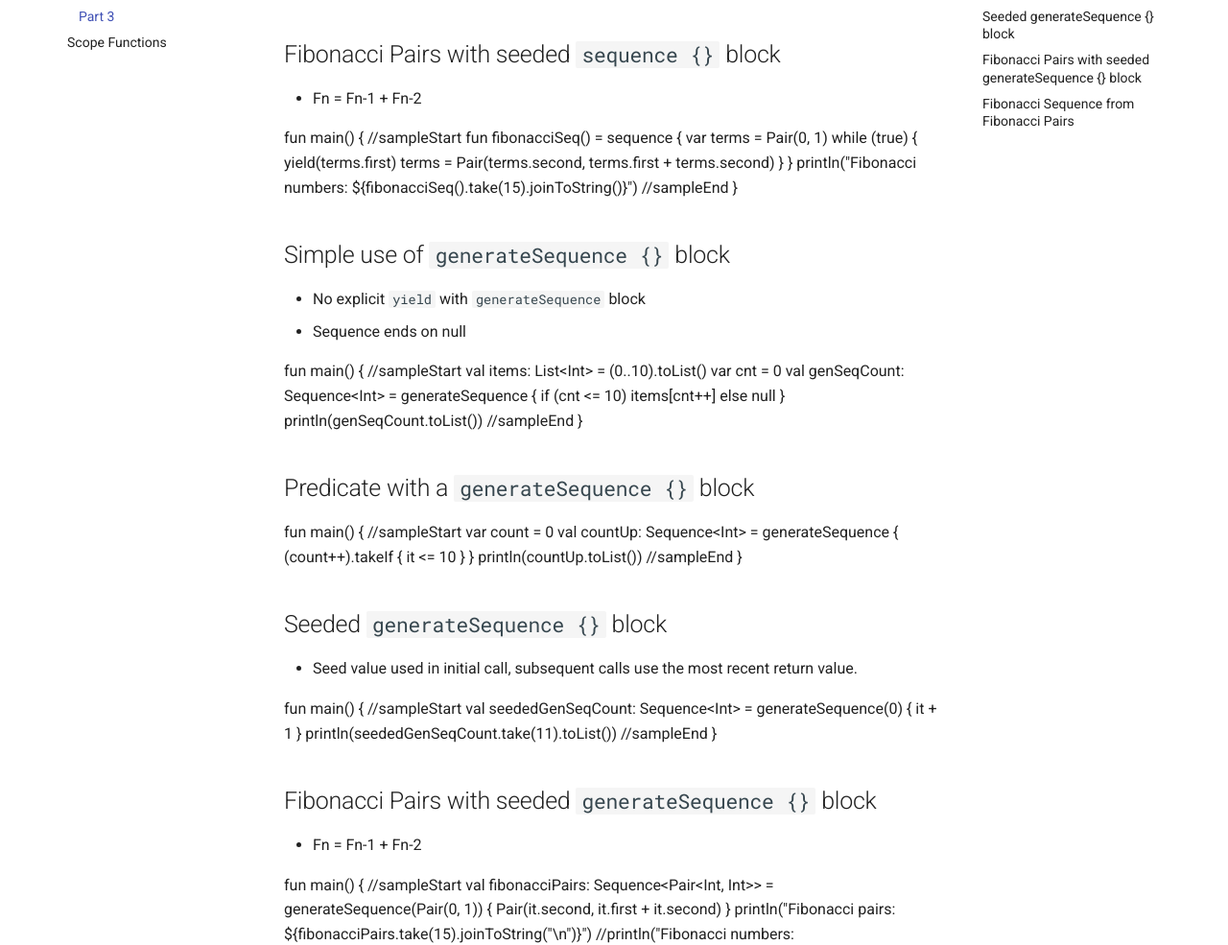
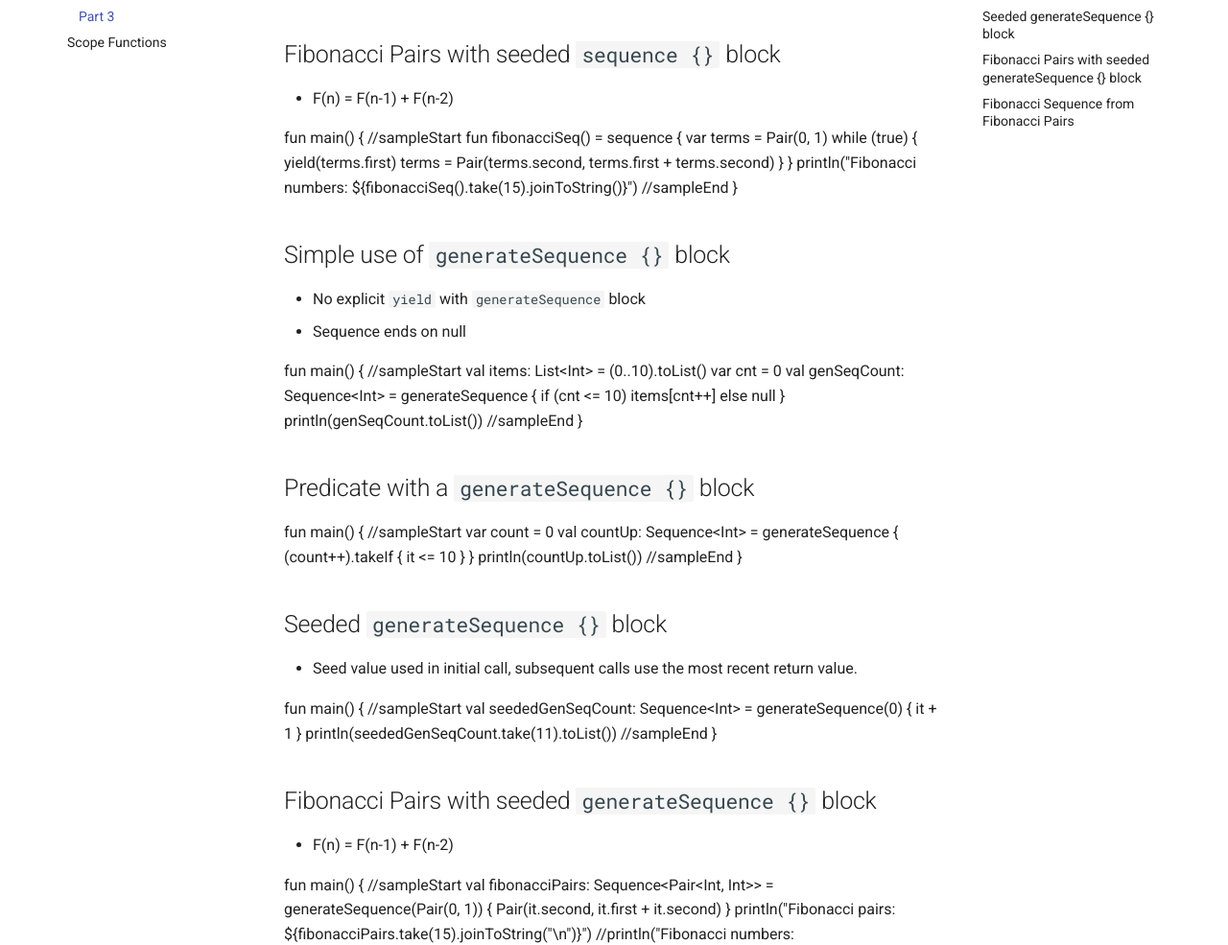
Before and after one commit to athenian-programming/kotlin-highlights, an MkDocs documentation site: the page built from docs/sequences3.md, in a window 1280 px wide and 1400 px high. Shown: the part 283-1268 px from the top of the window at 96% size. Built offline with MkDocs 1.6.1 and Material for MkDocs 9.7.7, drawn with Linux system fonts in a browser that asks for light colours.

Commit message:
Update docs

```diff
--- a/docs/sequences3.md
+++ b/docs/sequences3.md
@@ -17,7 +17,7 @@ fun main() {
 
 ## Fibonacci Pairs with seeded `sequence {}` block
 
-* Fn = Fn-1 + Fn-2
+* F(n) = F(n-1) + F(n-2)
 
 <div class="kotlin-code">
 fun main() {
@@ -94,7 +94,7 @@ fun main() {
 
 ## Fibonacci Pairs with seeded `generateSequence {}` block
 
-* Fn = Fn-1 + Fn-2
+* F(n) = F(n-1) + F(n-2)
 
 <div class="kotlin-code">
 fun main() {
```
